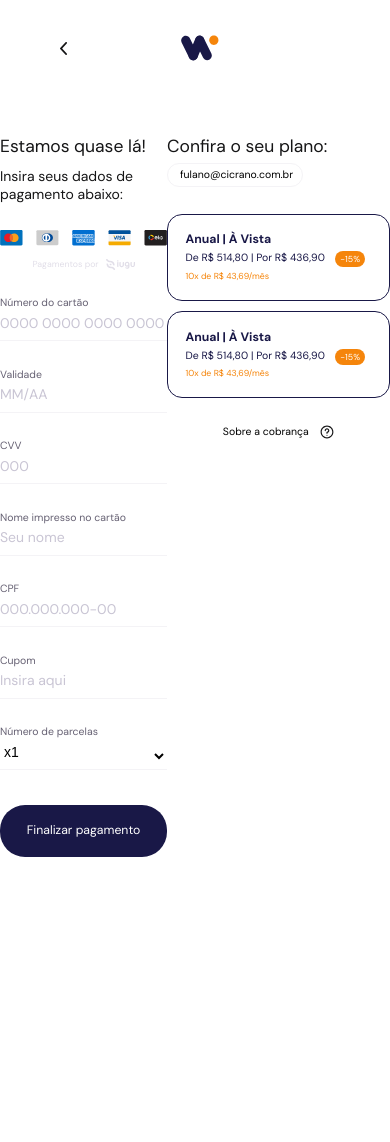
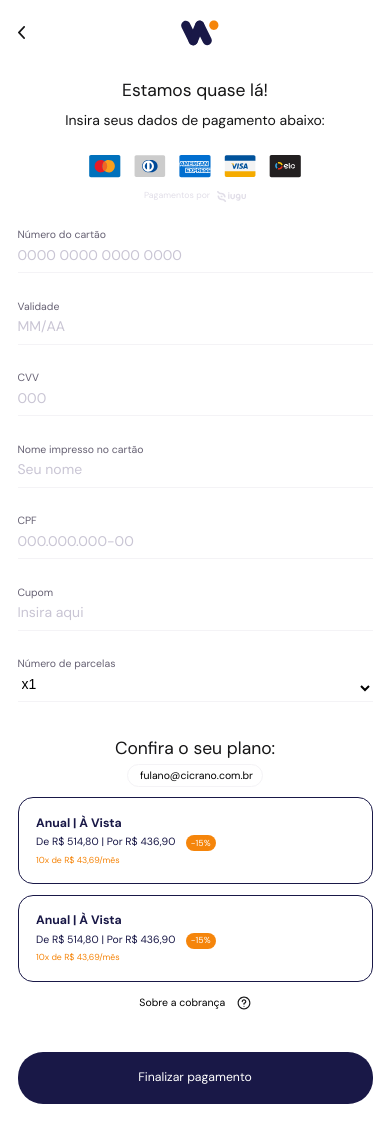
Before and after one commit to leonardoMarti/pebmed-challenge, a Next.js app: page / in a window 390 px wide. Shown: the top 1142 px of the page. Before the commit the page ends 913 px from the top, so only its background shows below. Built offline with nearby package versions, Linux system fonts and the light colour scheme.

Commit message:
Plans page mobile responsivity and window dimension hook

```diff
--- a/src/components/Button/index.tsx
+++ b/src/components/Button/index.tsx
@@ -5,11 +5,12 @@ interface ButtonProps {
   name: string;
   label: string;
   type: 'submit' | 'button' | 'reset';
+  hidden?: boolean;
 }
 
-export function Button({ label, type, name }: ButtonProps) {
+export function Button({ label, type, name, hidden = false }: ButtonProps) {
   return (
-    <SButton id={`button-${name}`} type={type}>
+    <SButton id={`button-${name}`} type={type} hidden={hidden}>
       {label}
     </SButton>
   );
--- a/src/components/Button/styles.ts
+++ b/src/components/Button/styles.ts
@@ -1,8 +1,12 @@
 import styled from 'styled-components';
 import { COLORS } from '../../constants/colors';
 
-export const SButton = styled.button`
-  display: flex;
+interface SButtonProps {
+  hidden?: boolean;
+}
+
+export const SButton = styled.button<SButtonProps>`
+  display: ${({ hidden }) => (hidden ? 'none' : 'flex')};
   justify-content: center;
   align-items: center;
   padding: 18px 20px;
--- a/src/components/Header/styles.ts
+++ b/src/components/Header/styles.ts
@@ -1,10 +1,16 @@
 import styled from 'styled-components';
+import { MEDIA_QUERIES } from '../../constants/media-queries';
 
 export const Container = styled.header`
   display: flex;
   align-items: center;
   padding: 2.375rem 4.25rem 0 4.25rem;
-  margin-bottom: 72px;
+  margin-bottom: 4.5rem;
+
+  ${MEDIA_QUERIES.smDown} {
+    margin-bottom: 1rem;
+    padding: 1.25rem;
+  }
 
   .imageWrapper {
     display: flex;
--- a/src/components/Input/styles.ts
+++ b/src/components/Input/styles.ts
@@ -21,6 +21,7 @@ export const SInput = styled.input`
   outline: 0;
   padding-bottom: 0.625rem;
   font-size: 1rem;
+  width: 100%;
 
   ::placeholder {
     color: ${COLORS.GRER300};
--- /dev/null
+++ b/src/constants/media-queries.ts
@@ -0,0 +1,12 @@
+export const BREAKPOINTS = {
+  SM: 720,
+  MD: 960,
+  LG: 1280,
+  XL: 1920,
+};
+export const MEDIA_QUERIES = {
+  smDown: `@media (max-width: ${BREAKPOINTS.SM - 1}px)`,
+  mdDown: `@media (max-width: ${BREAKPOINTS.MD - 1}px)`,
+  lgDown: `@media (max-width: ${BREAKPOINTS.LG - 1}px)`,
+  xlDown: `@media (max-width: ${BREAKPOINTS.XL - 1}px)`,
+};
--- /dev/null
+++ b/src/hooks/window-dimension.ts
@@ -0,0 +1,19 @@
+import { useEffect, useState } from 'react';
+
+export function WindowDimension() {
+  const [windowDimenion, setWindowDimension] = useState(window.innerWidth);
+
+  const detectSize = () => {
+    setWindowDimension(window.innerWidth);
+  };
+
+  useEffect(() => {
+    window.addEventListener('resize', detectSize);
+
+    return () => {
+      window.removeEventListener('resize', detectSize);
+    };
+  }, [windowDimenion]);
+
+  return windowDimenion;
+}
--- a/src/pages/index.tsx
+++ b/src/pages/index.tsx
@@ -8,16 +8,22 @@ import { Button } from '../components/Button';
 import { Title } from '../components/Title';
 import { RadioCard } from '../components/RadioCard';
 import { ToolTip } from '../components/ToolTip';
+import { WindowDimension } from '../hooks/window-dimension';
+import { BREAKPOINTS } from '../constants/media-queries';
 
 export default function Plans() {
+  const windowWidth = WindowDimension();
+
   return (
     <Container>
       <Head>
-        <title>Whitebook</title>
+        <title>Whitebook - Planos</title>
       </Head>
       <LeftSection>
+        <div className="titleWrapper">
           <Title label="Estamos quase lá!" mb={0.625} />
           <h2 className="subTitle">Insira seus dados de pagamento abaixo:</h2>
+        </div>
 
         <div className="creditCardWrapper">
           <CreditCards />
@@ -28,12 +34,15 @@ export default function Plans() {
           label="Número do cartão"
           placeholder="0000 0000 0000 0000"
         />
+        <div className="inputWrapper">
           <Input
             name="creditCardExpirationDate"
             label="Validade"
             placeholder="MM/AA"
           />
           <Input name="creditCardCVV" label="CVV" placeholder="000" />
+        </div>
+
         <Input
           name="creditCardHolder"
           label="Nome impresso no cartão"
@@ -47,11 +56,21 @@ export default function Plans() {
           placeholder="Selecionar"
           mb="2.5"
         />
-        <Button name="submitPlans" type="submit" label="Finalizar pagamento" />
+        <div>
+          <Button
+            name="submitPlans"
+            type="submit"
+            label="Finalizar pagamento"
+            hidden={windowWidth < BREAKPOINTS.SM}
+          />
+        </div>
       </LeftSection>
       <RightSection>
+        <div className="titleWrapper">
           <Title label="Confira o seu plano:" mb={0.375} />
           <span className="email">fulano@cicrano.com.br</span>
+        </div>
+
         <div className="radioCardWrapper">
           <RadioCard name="test" />
           <RadioCard name="test" />
@@ -63,6 +82,13 @@ export default function Plans() {
             description="Descrição da cobrança"
           />
         </div>
+
+        <Button
+          name="submitPlans"
+          type="submit"
+          label="Finalizar pagamento"
+          hidden={windowWidth > BREAKPOINTS.SM}
+        />
       </RightSection>
     </Container>
   );
--- a/src/pages/plans.module.ts
+++ b/src/pages/plans.module.ts
@@ -1,22 +1,51 @@
 import styled from 'styled-components';
 import { COLORS } from '../constants/colors';
+import { MEDIA_QUERIES } from '../constants/media-queries';
 
 export const Container = styled.main`
   display: flex;
   justify-content: space-between;
   margin: 0 auto 4rem auto;
   max-width: 870px;
+
+  ${MEDIA_QUERIES.smDown} {
+    justify-content: unset;
+    flex-direction: column;
+    padding: 0 1.25rem;
+  }
 `;
 
 export const LeftSection = styled.div`
   display: flex;
   flex-direction: column;
   max-width: 330px;
+  margin-left: 15px;
+
+  ${MEDIA_QUERIES.smDown} {
+    max-width: unset;
+    margin-left: unset;
+  }
+
+  .titleWrapper {
+    ${MEDIA_QUERIES.smDown} {
+      text-align: center;
+    }
+  }
 
   .subTitle {
     font-size: 1rem;
     line-height: 1.3125rem;
     margin-bottom: 1.875rem;
+  }
+
+  .inputWrapper {
+    display: flex;
+    gap: 3.125rem;
+
+    ${MEDIA_QUERIES.smDown} {
+      flex-direction: column;
+      gap: unset;
+    }
   }
 
   .creditCardWrapper {
@@ -30,6 +59,21 @@ export const RightSection = styled.div`
   flex-direction: column;
   max-width: 330px;
   width: 100%;
+  margin-right: 15px;
+
+  ${MEDIA_QUERIES.smDown} {
+    max-width: unset;
+    margin-right: unset;
+  }
+
+  .titleWrapper {
+    margin-bottom: 1.875rem;
+
+    ${MEDIA_QUERIES.smDown} {
+      text-align: center;
+      margin-bottom: 1rem;
+    }
+  }
 
   .email {
     border: 1px solid ${COLORS.GREY100};
@@ -37,7 +81,6 @@ export const RightSection = styled.div`
     padding: 4px 9px 4px 12px;
     font-size: 0.75rem;
     line-height: 1rem;
-    margin-bottom: 1.875rem;
     width: fit-content;
   }
 
@@ -51,5 +94,10 @@ export const RightSection = styled.div`
     display: flex;
     justify-content: center;
     margin-top: 1.875rem;
+
+    ${MEDIA_QUERIES.smDown} {
+      margin-top: 1rem;
+      margin-bottom: 3rem;
+    }
   }
 `;
--- a/styles/global.ts
+++ b/styles/global.ts
@@ -1,5 +1,6 @@
 import { createGlobalStyle } from 'styled-components';
 import { COLORS } from '../src/constants/colors';
+import { MEDIA_QUERIES } from '../src/constants/media-queries';
 
 export const GlobalStyle = createGlobalStyle`
 	* {
@@ -9,11 +10,11 @@ export const GlobalStyle = createGlobalStyle`
 	}
 
 	html {
-		@media (max-width: 1080px) {
+		${MEDIA_QUERIES.lgDown} {
 			font-size: 93.75%;
 		}
 
-		@media (max-width: 720px) {
+		${MEDIA_QUERIES.smDown}  {
 			font-size: 87.5%;
 		}
 	}
```
Lines whose indentation alone changed are shown as unchanged.
